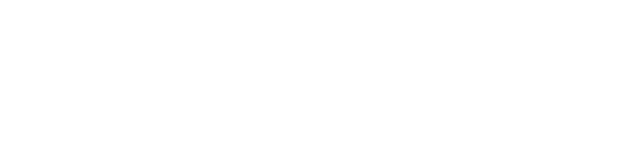
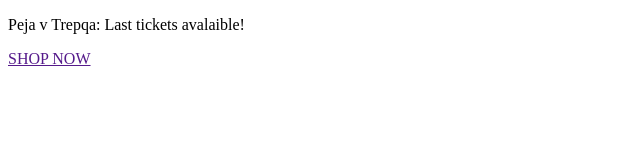
Before and after one commit to FatGjurka/Website-per-KB-Peja, a plain HTML site: page index.html in a window 1280 px wide. Shown: the whole page, without its empty margins (0-640 px from the left). Drawn offline with Linux system fonts and the light colour scheme.

Commit message:
"Peja v Trepqa"-popup

```diff
--- a/index.html
+++ b/index.html
@@ -3,9 +3,17 @@
 <head>
     <meta charset="UTF-8">
     <meta name="viewport" content="width=device-width, initial-scale=1.0">
-    <title>Document</title>
+    <title>KB Peja</title>
+    <link rel="stylesheet" href="style.css">
 </head>
 <body>
+    <div class="larte-pop-up">
+        <div class="bileta-njoftim">
+            <p>Peja v Trepqa: Last tickets avalaible!</p>
+            <a href="" class="dyqani-link">SHOP NOW</a>
+        </div>
+    </div>
+
 
 </body>
 </html>
```
